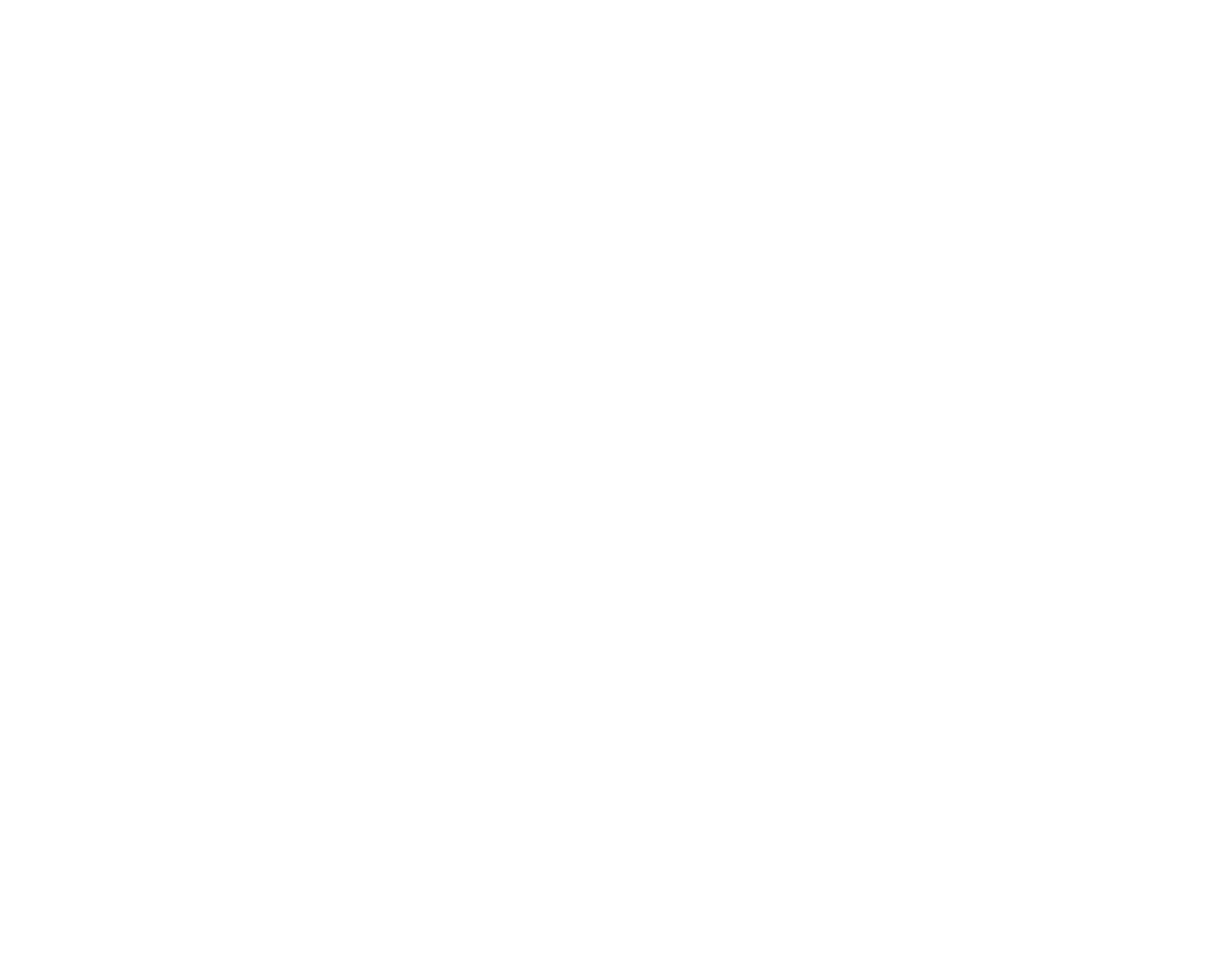
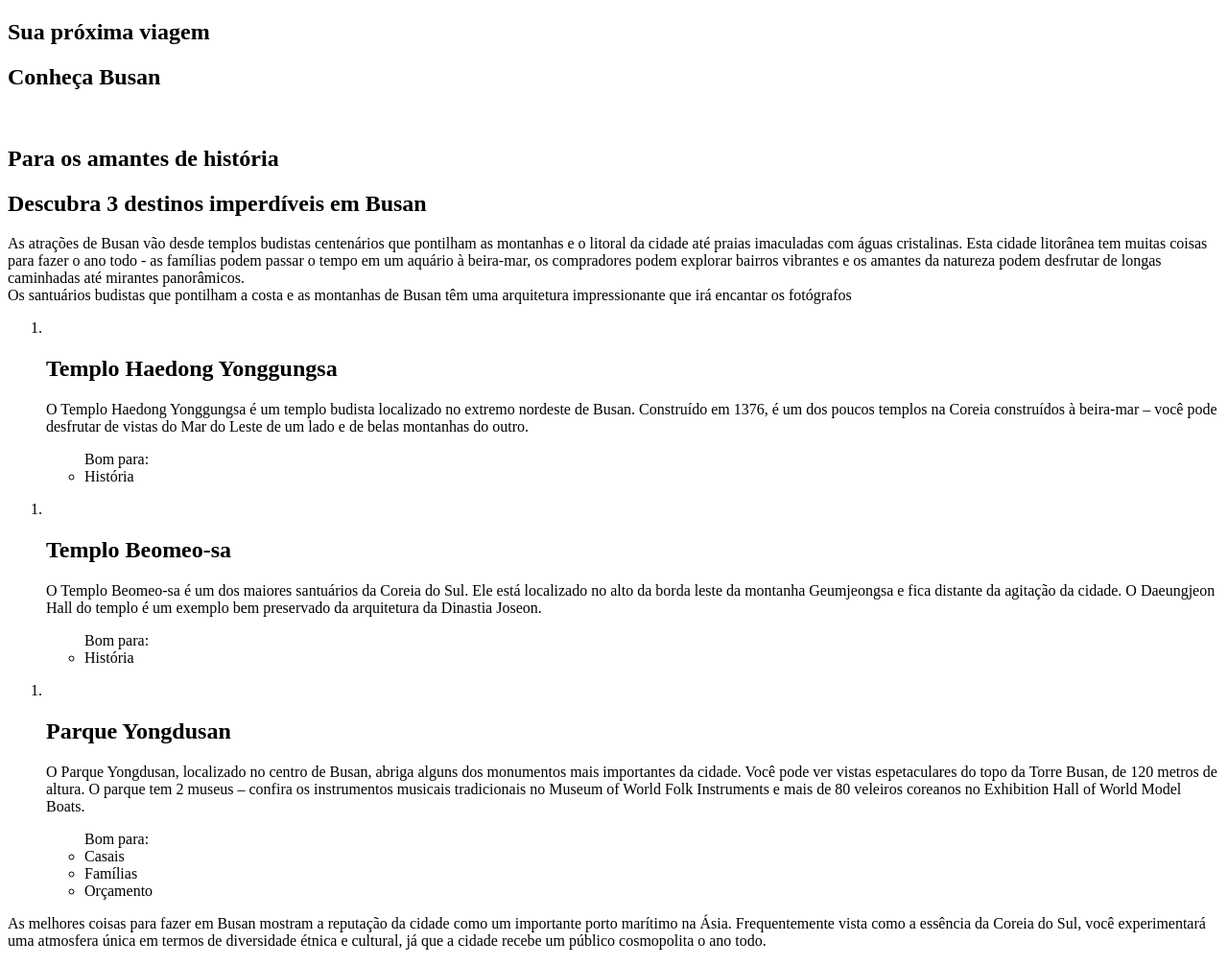
Before and after one commit to MayraLorenna/ProjetoLocalTuristico, a plain HTML site: page index.html in a window 1280 px wide. Shown: the whole page at 96% size. Before the commit the page ends 800 px from the top, so only its background shows below. Drawn offline with Linux system fonts and the light colour scheme.

Commit message:
:sparkles: feat: Adding HTML structure

```diff
--- a/index.html
+++ b/index.html
@@ -3,10 +3,71 @@
 <head>
   <meta charset="UTF-8">
   <meta name="viewport" content="width=device-width, initial-scale=1.0">
-  <title>Turismo em Busan           </title>
+  <title>Turismo em Busan</title>
 </head>
 <body>
+  <section id="title">
+     <h1>Sua próxima viagem</h1>
+     <h2>Conheça Busan</h2>
 
+    </section>
+    <section id="titleDescription">
+      <div>
+       <img src="" alt="" title="Busan, a estrela em ascensão da Coreia do Sul, oferece de tudo, desde churrascarias de primeira linha até tradicionais barracas de comida de rua. Aqui, exploramos a segunda cidade da Coreia do Sul e descobrimos as suas ofertas culinárias.">
+      </div>
+
+  </section>
+  <section id="content">
+    <div id="titleList"></div>
+      <h1>Para os amantes de história</h1>
+      <h2>Descubra 3 destinos imperdíveis em Busan</h2>
+      <p>
+        As atrações de Busan vão desde templos budistas centenários que pontilham as montanhas e o litoral da cidade até praias imaculadas com águas cristalinas. Esta cidade litorânea tem muitas coisas para fazer o ano todo - as famílias podem passar o tempo em um aquário à beira-mar, os compradores podem explorar bairros vibrantes e os amantes da natureza podem desfrutar de longas caminhadas até mirantes panorâmicos. <br>
+        Os santuários budistas que pontilham a costa e as montanhas de Busan têm uma arquitetura impressionante que irá encantar os fotógrafos
+      </p>
+    <div id="list">
+      <ol>
+        <li>
+          <img src="" alt="">
+          <h2>Templo Haedong Yonggungsa</h2>
+          <p>O Templo Haedong Yonggungsa é um templo budista localizado no extremo nordeste de Busan. Construído em 1376, é um dos poucos templos na Coreia construídos à beira-mar – você pode desfrutar de vistas do Mar do Leste de um lado e de belas montanhas do outro.</p>
+          <ul>
+            Bom para:
+            <li>História</li>
+          </ul>
+        </li>
+      </ol>
+      <ol>
+        <li>
+          <img src="" alt="">
+          <h2>Templo Beomeo-sa</h2>
+          <p>O Templo Beomeo-sa é um dos maiores santuários da Coreia do Sul. Ele está localizado no alto da borda leste da montanha Geumjeongsa e fica distante da agitação da cidade. O Daeungjeon Hall do templo é um exemplo bem preservado da arquitetura da Dinastia Joseon.</p>
+          <ul>
+            Bom para:
+            <li>História</li>
+          </ul>
+        </li>
+      </ol>
+      <ol>
+        <li>
+          <img src="" alt="">
+          <h2>Parque Yongdusan</h2>
+          <p>O Parque Yongdusan, localizado no centro de Busan, abriga alguns dos monumentos mais importantes da cidade. Você pode ver vistas espetaculares do topo da Torre Busan, de 120 metros de altura. O parque tem 2 museus – confira os instrumentos musicais tradicionais no Museum of World Folk Instruments e mais de 80 veleiros coreanos no Exhibition Hall of World Model Boats.</p>
+          <ul>
+            Bom para:
+            <li>Casais</li>
+            <li>Famílias</li>
+            <li>Orçamento</li>
+          </ul>
+        </li>
+      </ol>
+    </div>
+  </section>
+  <section id="description">
+    <p>
+      As melhores coisas para fazer em Busan mostram a reputação da cidade como um importante porto marítimo na Ásia. Frequentemente vista como a essência da Coreia do Sul, você experimentará uma atmosfera única em termos de diversidade étnica e cultural, já que a cidade recebe um público cosmopolita o ano todo.
+    </p>
+  </section>
 
 </body>
 </html>
```
Also changed, not shown: assets/image (1).png (added), assets/image (2).png (added), assets/image (3).png (added), 1 other file.
